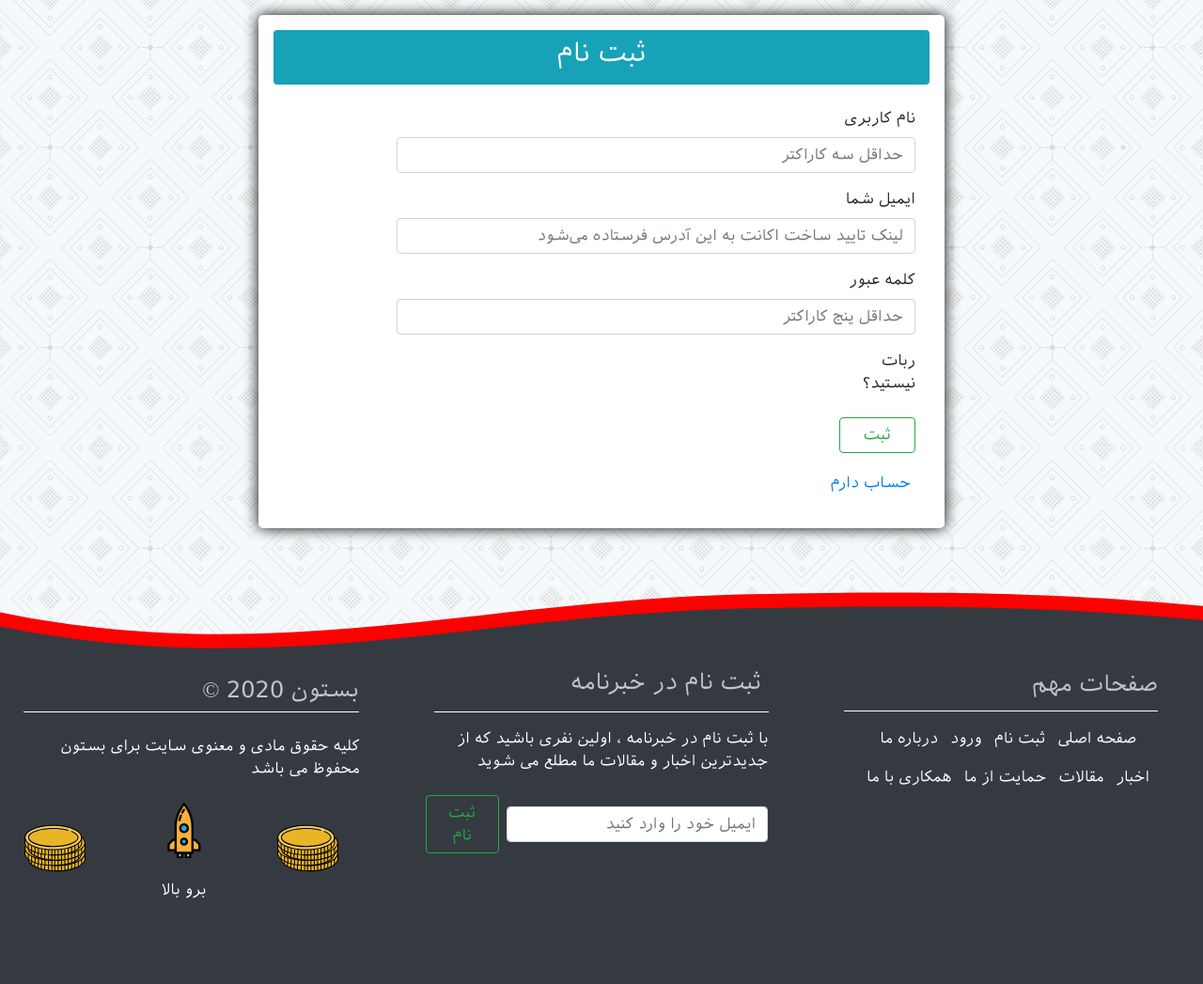
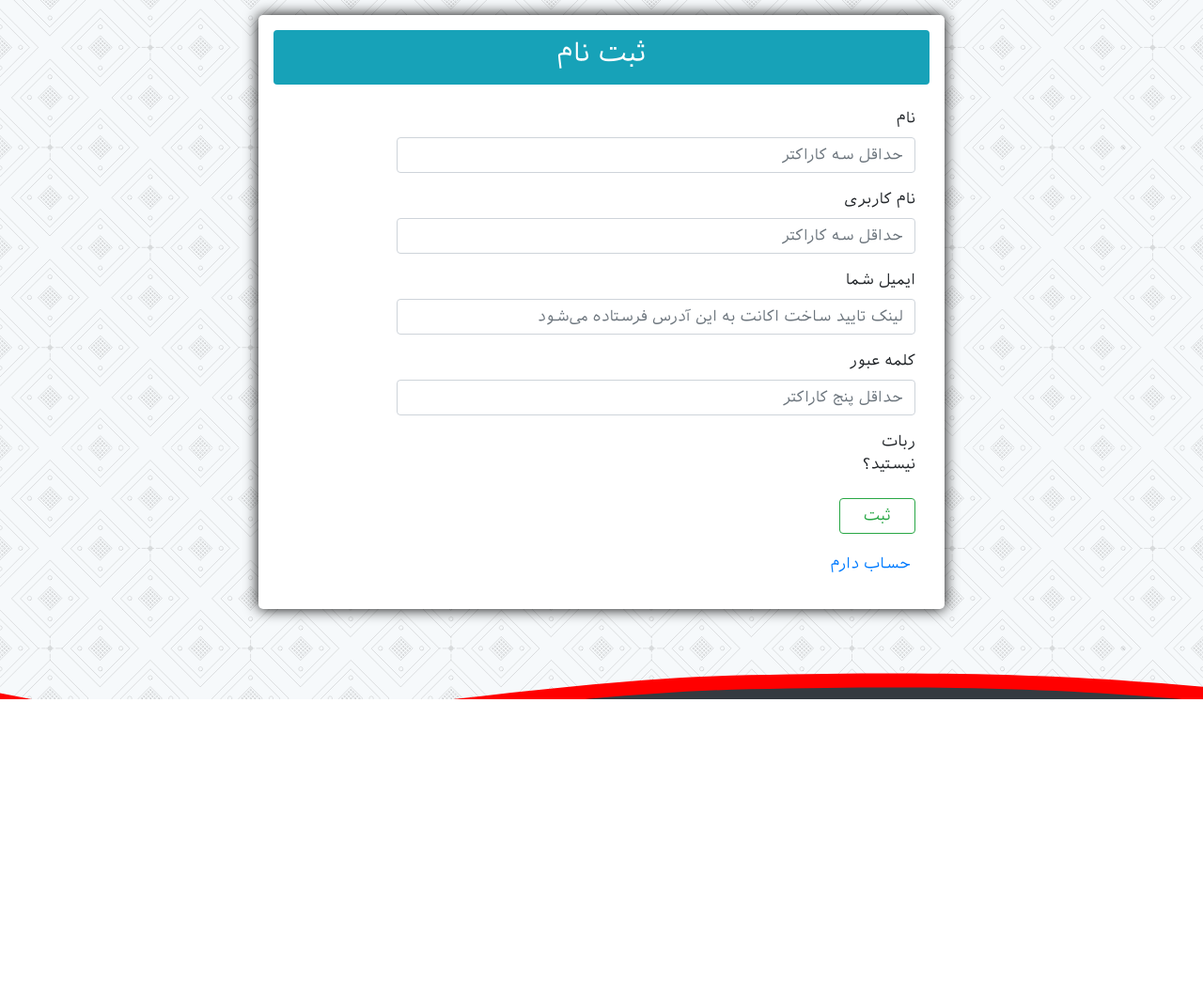
Before and after one commit to hamidAzimiZp/beston, a Django app: page /register/ in a window 1280 px wide. Shown: the part 56-1103 px from the top of the page at 94% size. After the commit the page ends 800 px from the top, so only its background shows below. Run offline with Django 3.2, Linux system fonts and the light colour scheme; some libraries are stand-ins or nearby versions.

Commit message:
add user firstName to models and get it in register form

```diff
--- a/templates/registration/register.html
+++ b/templates/registration/register.html
@@ -41,6 +41,12 @@
               {% csrf_token %}
               <input type="hidden" name="requestcode" value="True" />
               <input type="hidden" name="next" value="{{ next }}" />
+              <div class="form-group">
+                <label for="first_name" class="col-sm-2 control-label" >نام</label>
+                <div class="col-sm-10">
+                  <input type="text" name="first_name" class="form-control" placeholder="حداقل سه کاراکتر" required pattern=".{3,}">
+                </div>
+              </div>
               <div class="form-group">
                 <label for="username" class="col-sm-2 control-label" >نام کاربری</label>
                 <div class="col-sm-10">
--- a/web/models.py
+++ b/web/models.py
@@ -8,6 +8,7 @@
 
 class UserRegister(models.Model):
     code = models.CharField(max_length=32)
+    firstName = models.CharField(max_length = 32, blank = True)
     email = models.CharField(max_length=120)
     time = models.DateTimeField(default=datetime.date.today)
     username = models.CharField(max_length=50)
--- a/web/views.py
+++ b/web/views.py
@@ -68,7 +68,7 @@
 
 
     # get toman and btc and eth prices
-    getPrices()
+    # getPrices()
 
     # send image and caption to template
     setSlider()
@@ -106,11 +106,13 @@
         if not User.objects.filter(username=request.POST['username']).exists():
             code = get_random_string(length=32)
             now = datetime.now()
+            first_name = request.POST["first_name"]
             email = request.POST['email']
             password = make_password(request.POST['password'])
             username = request.POST['username']
             temporarycode = UserRegister(
-                email=email, time=now, code=code, username=username, password=password)
+                email=email, time=now, code=code, username=username, password=password,
+                firstName = first_name)
             temporarycode.save()
             # message = PMMail(api_key=settings.POSTMARK_API_TOKEN,
             #                 subject="فعالسازی اکانت بستون",
@@ -138,7 +140,7 @@
         if UserRegister.objects.filter(code=code).exists():  # if code is in temporary db, read the data and create the user
             new_temp_user = UserRegister.objects.get(code=code)
             newuser = User.objects.create(username=new_temp_user.username, password=new_temp_user.password,
-                                          email=new_temp_user.email)
+                                          email=new_temp_user.email, first_name = new_temp_user.firstName)
             this_token = get_random_string(length=48)
             token = Token.objects.create(user=newuser, token=this_token)
             # delete the temporary activation code from db
```
